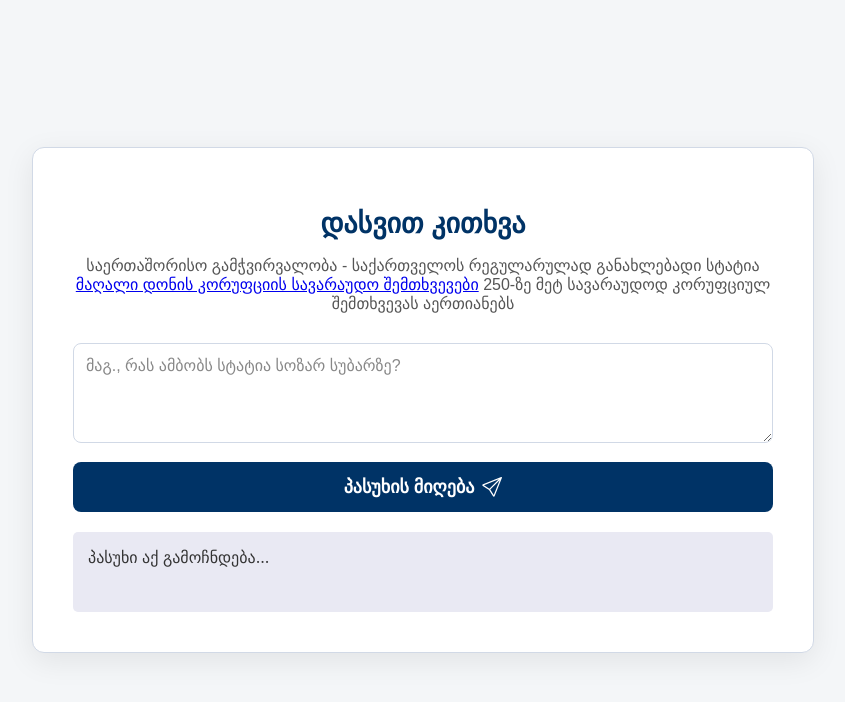
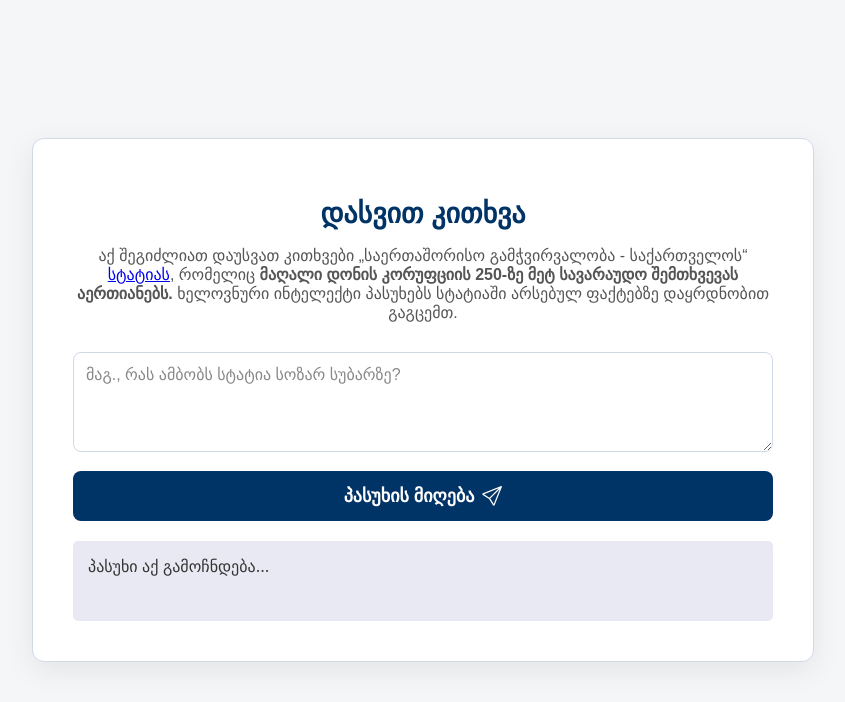
Before and after one commit to gigi2077/AI_4, a website: page index.html in a window 1280 px wide. Shown: the whole page, without its empty margins (217-1062 px from the left). Drawn offline with Linux system fonts and the light colour scheme; no server answers; a web font is replaced by a local one.

Commit message:
fix: Update subtitle for clarity and enhance context for corruption cases article

```diff
--- a/index.html
+++ b/index.html
@@ -153,7 +153,7 @@
 
     <div id="container">
         <h1>დასვით კითხვა</h1>
-        <p id="subtitle">საერთაშორისო გამჭვირვალობა - საქართველოს რეგულარულად განახლებადი სტატია <a href="https://transparency.ge/ge/blog/magali-donis-korupciis-savaraudo-shemtxvevebi-ganaxlebadi-sia">მაღალი დონის კორუფციის სავარაუდო შემთხვევები</a> 250-ზე მეტ სავარაუდოდ კორუფციულ შემთხვევას აერთიანებს</p>
+       <p id="subtitle">აქ შეგიძლიათ დაუსვათ კითხვები „საერთაშორისო გამჭვირვალობა - საქართველოს“ <a href="https-ის ლინკი">სტატიას</a>, რომელიც <strong>მაღალი დონის კორუფციის 250-ზე მეტ სავარაუდო შემთხვევას აერთიანებს.</strong> ხელოვნური ინტელექტი პასუხებს სტატიაში არსებულ ფაქტებზე დაყრდნობით გაგცემთ.</p>
 
         <textarea id="question-input" rows="4" placeholder="მაგ., რას ამბობს სტატია სოზარ სუბარზე?"></textarea>
 
```
